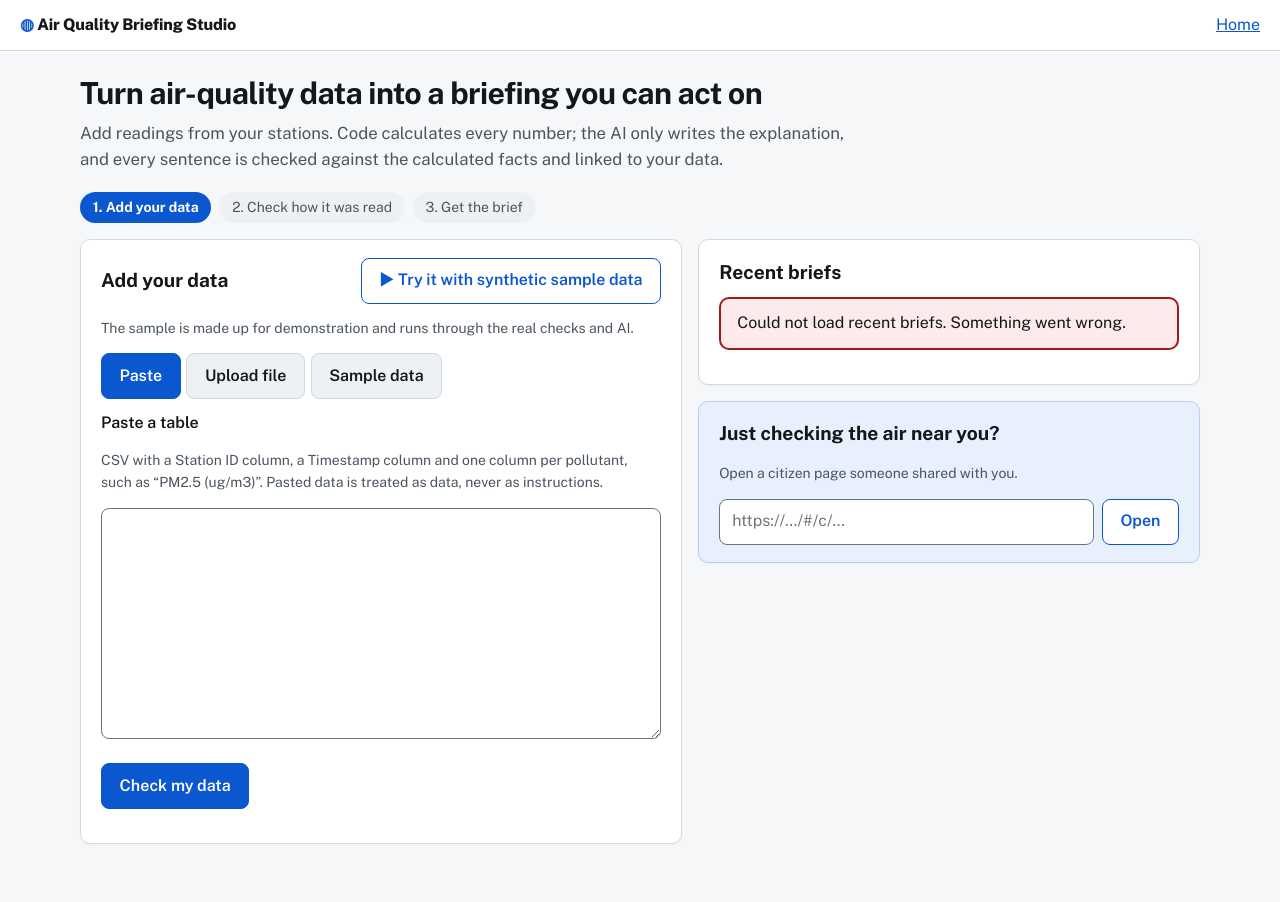
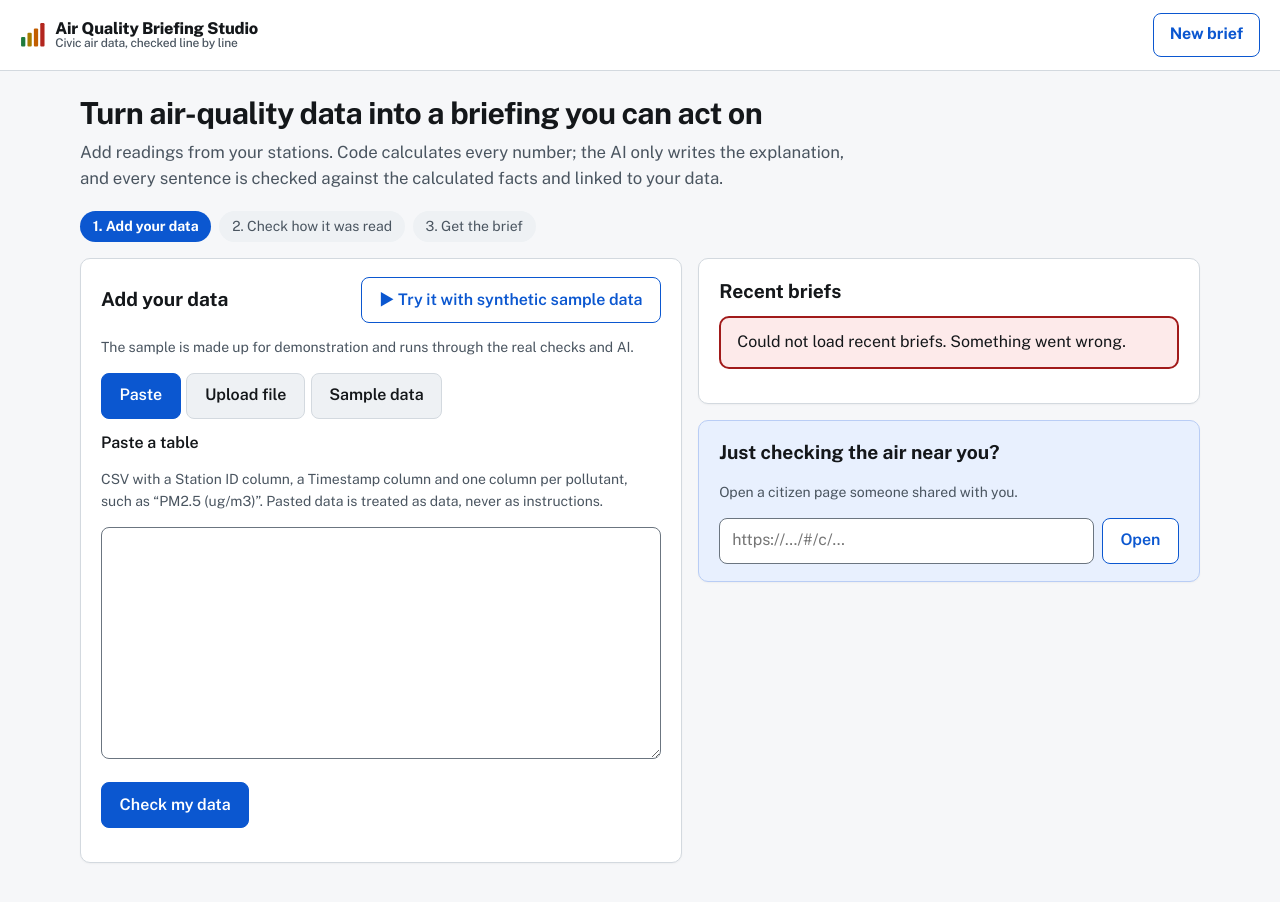
Before and after one commit to adityavc19/aqstudio, a plain HTML site: page frontend/index.html in a window 1280 px wide. Drawn offline with Linux system fonts and the light colour scheme; no server answers.

Commit message:
style(design): FINDING-002 — header brand lockup with AQI-band mark and New brief action
Co-Authored-By: Claude Opus 5.5 <noreply@anthropic.com>

```diff
--- a/frontend/app.css
+++ b/frontend/app.css
@@ -155,7 +155,13 @@ dl.facts dd { margin: 0; overflow-wrap: anywhere; }
 
 /* --- UI audit fixes --- */
 .top { position: sticky; top: 0; z-index: 10; }
-.brand::before { content: "◍ "; color: var(--accent); }
+.brand { display: inline-flex; align-items: center; gap: 0.6rem; min-height: 44px; }
+.brand-mark { width: 1.6rem; height: 1.6rem; flex: none; }
+.brand-text { display: flex; flex-direction: column; line-height: 1.15; }
+.brand-name { font-weight: 800; font-size: 1.02rem; }
+.brand-sub { font-size: 0.75rem; color: var(--muted); font-weight: 500; }
+.nav-cta { display: inline-flex; align-items: center; min-height: 44px; padding: 0 1rem; border: 1px solid var(--accent); border-radius: 8px; font-weight: 700; text-decoration: none; }
+@media (max-width: 40rem) { .brand-sub { display: none; } }
 .view-bar { display: flex; flex-wrap: wrap; align-items: center; gap: 0.75rem; margin: 0 0 1rem; }
 .view-bar .view-toggle { margin: 0; }
 .card { box-shadow: 0 1px 2px rgba(20, 23, 26, 0.04); }
--- a/frontend/index.html
+++ b/frontend/index.html
@@ -11,8 +11,11 @@
 <body>
 <a class="skip" href="#main">Skip to content</a>
 <header class="top">
-  <a class="brand" href="#/">Air Quality Briefing Studio</a>
-  <nav aria-label="Main"><a href="#/">Home</a></nav>
+  <a class="brand" href="#/">
+    <svg class="brand-mark" viewBox="0 0 24 24" aria-hidden="true"><rect x="1" y="14" width="4" height="9" rx="1" fill="#1e7a3c"/><rect x="7" y="10" width="4" height="13" rx="1" fill="#a67c00"/><rect x="13" y="6" width="4" height="17" rx="1" fill="#c25e00"/><rect x="19" y="1" width="4" height="22" rx="1" fill="#b3261e"/></svg>
+    <span class="brand-text"><span class="brand-name">Air Quality Briefing Studio</span><span class="brand-sub">Civic air data, checked line by line</span></span>
+  </a>
+  <nav aria-label="Main"><a class="nav-cta" href="#/">New brief</a></nav>
 </header>
 <main id="main" tabindex="-1">
   <noscript><p class="alert">This app needs JavaScript to upload data and show briefs.</p></noscript>
```
